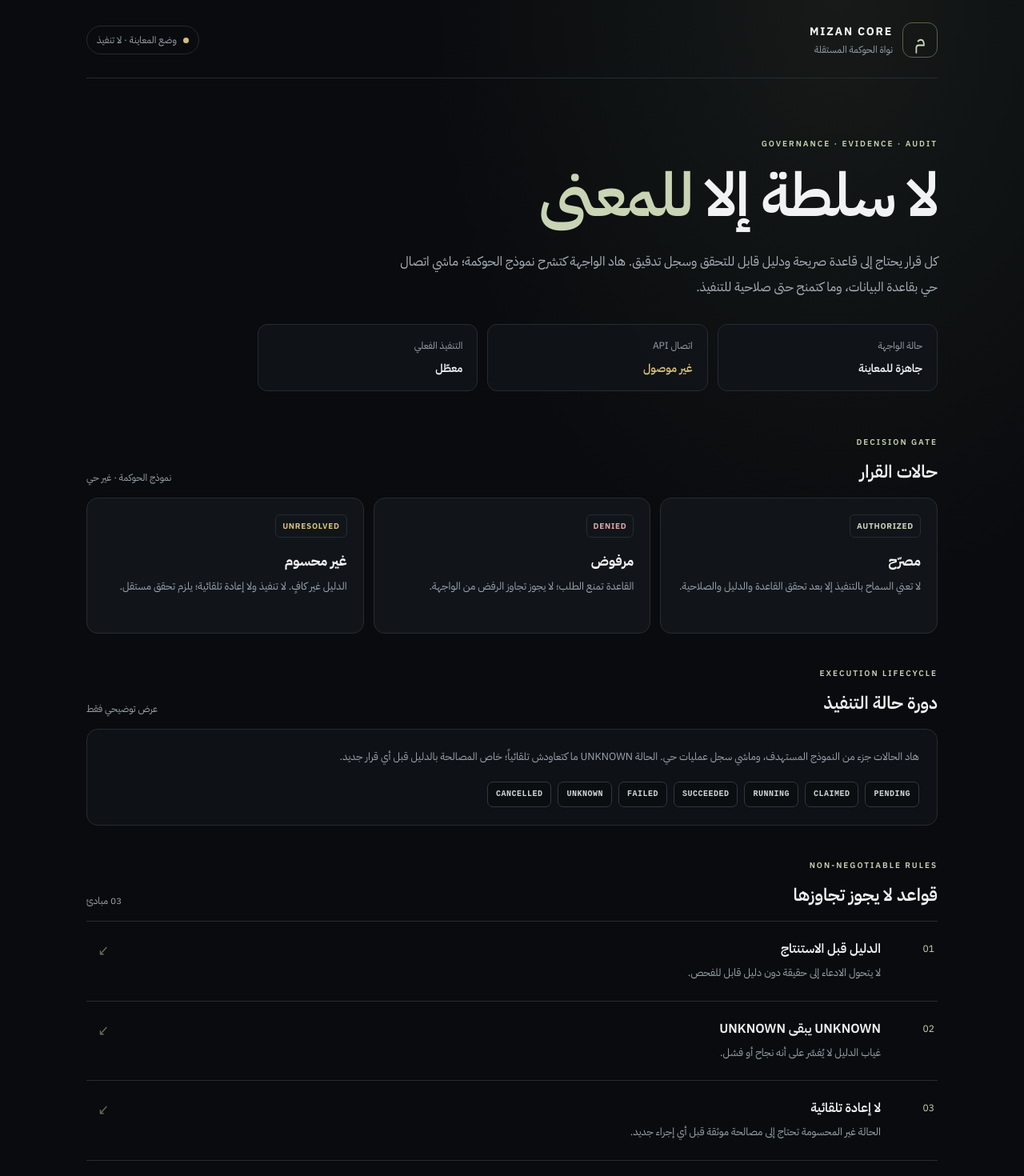
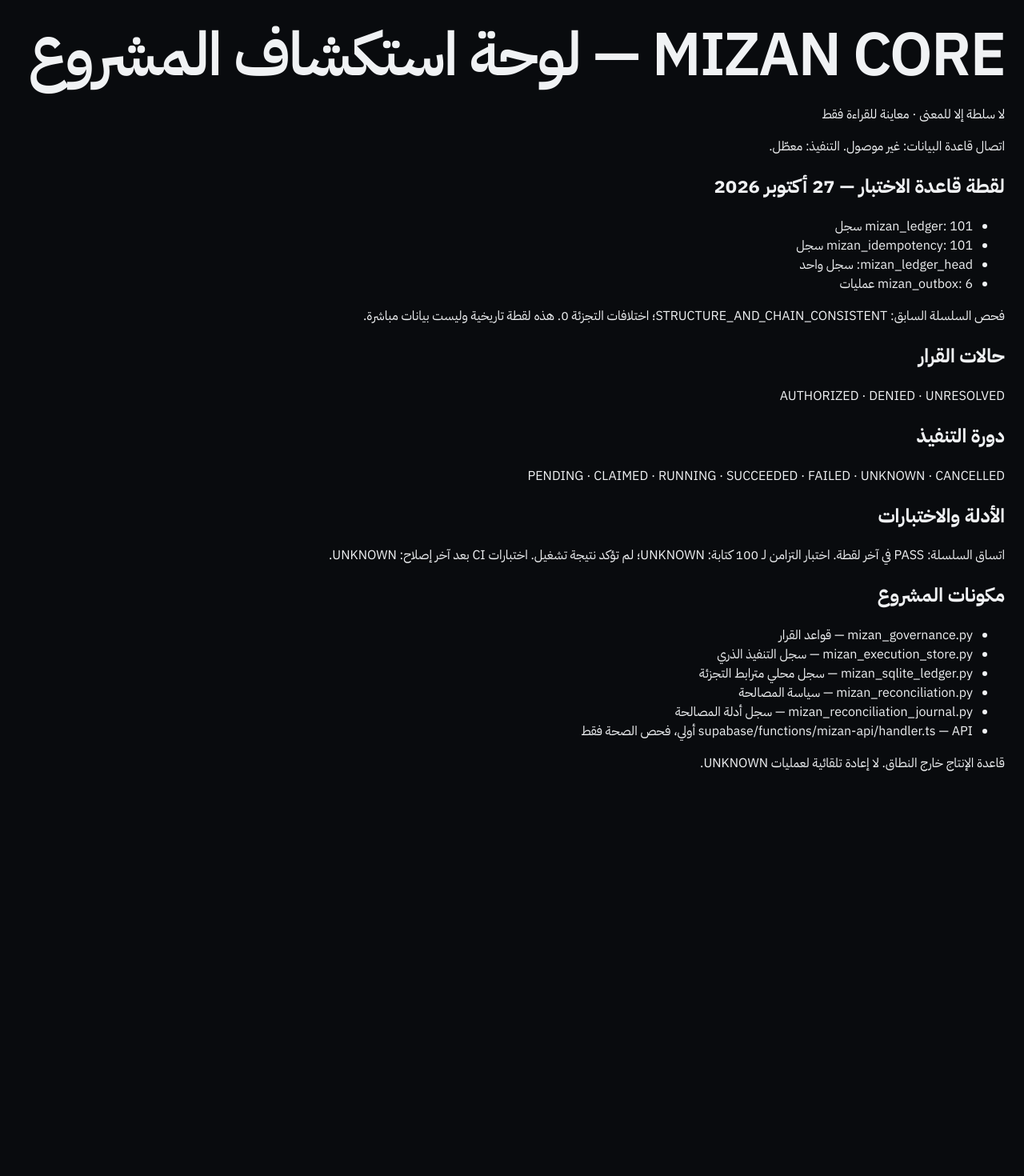
Before and after one commit to mnbkmorc-ops12/Moroco-atlas-, a Next.js app in the folder apps/web/: page / in a window 1280 px wide. Shown: the top 1470 px of the page at 80% size. After the commit the page ends 1006 px from the top, so only its background shows below. Built offline with nearby package versions, Linux system fonts and the light colour scheme.

Commit message:
Expand MIZAN CORE preview dashboard

```diff
--- a/apps/web/app/page.tsx
+++ b/apps/web/app/page.tsx
@@ -1,80 +1 @@
-const principles = [
-  { code: "01", title: "الدليل قبل الاستنتاج", detail: "لا يتحول الادعاء إلى حقيقة دون دليل قابل للفحص." },
-  { code: "02", title: "UNKNOWN يبقى UNKNOWN", detail: "غياب الدليل لا يُفسَّر على أنه نجاح أو فشل." },
-  { code: "03", title: "لا إعادة تلقائية", detail: "الحالة غير المحسومة تحتاج إلى مصالحة موثقة قبل أي إجراء جديد." }
-];
-
-const decisionStates = [
-  { code: "AUTHORIZED", title: "مصرّح", detail: "لا تعني السماح بالتنفيذ إلا بعد تحقق القاعدة والدليل والصلاحية.", tone: "state-authorized" },
-  { code: "DENIED", title: "مرفوض", detail: "القاعدة تمنع الطلب؛ لا يجوز تجاوز الرفض من الواجهة.", tone: "state-denied" },
-  { code: "UNRESOLVED", title: "غير محسوم", detail: "الدليل غير كافٍ. لا تنفيذ ولا إعادة تلقائية؛ يلزم تحقق مستقل.", tone: "state-unresolved" }
-];
-
-const executionStates = [
-  "PENDING", "CLAIMED", "RUNNING", "SUCCEEDED", "FAILED", "UNKNOWN", "CANCELLED"
-];
-
-export default function Home() {
-  return (
-    <main className="shell">
-      <header className="topbar">
-        <a className="brand" href="/" aria-label="MIZAN CORE الرئيسية">
-          <span className="brand-mark">م</span>
-          <span><strong>MIZAN CORE</strong><small>نواة الحوكمة المستقلة</small></span>
-        </a>
-        <span className="environment"><i /> وضع المعاينة · لا تنفيذ</span>
-      </header>
-
-      <section className="hero">
-        <p className="eyebrow">GOVERNANCE · EVIDENCE · AUDIT</p>
-        <h1>لا سلطة إلا <em>للمعنى</em></h1>
-        <p className="intro">كل قرار يحتاج إلى قاعدة صريحة ودليل قابل للتحقق وسجل تدقيق. هاد الواجهة كتشرح نموذج الحوكمة؛ ماشي اتصال حي بقاعدة البيانات، وما كتمنح حتى صلاحية للتنفيذ.</p>
-        <div className="status-row">
-          <div className="status-card"><span>حالة الواجهة</span><strong>جاهزة للمعاينة</strong></div>
-          <div className="status-card"><span>اتصال API</span><strong className="muted">غير موصول</strong></div>
-          <div className="status-card"><span>التنفيذ الفعلي</span><strong>معطّل</strong></div>
-        </div>
-      </section>
-
-      <section className="section-heading">
-        <div><p className="eyebrow">DECISION GATE</p><h2>حالات القرار</h2></div>
-        <span className="count">نموذج الحوكمة · غير حي</span>
-      </section>
-      <section className="decision-grid" aria-label="حالات القرار">
-        {decisionStates.map((item) => (
-          <article className="decision-card" key={item.code}>
-            <span className={`decision-code ${item.tone}`}>{item.code}</span>
-            <h3>{item.title}</h3>
-            <p>{item.detail}</p>
-          </article>
-        ))}
-      </section>
-
-      <section className="section-heading execution-heading">
-        <div><p className="eyebrow">EXECUTION LIFECYCLE</p><h2>دورة حالة التنفيذ</h2></div>
-        <span className="count">عرض توضيحي فقط</span>
-      </section>
-      <section className="execution-panel">
-        <p>هاد الحالات جزء من النموذج المستهدف، وماشي سجل عمليات حي. الحالة UNKNOWN ما كتعاودش تلقائياً؛ خاص المصالحة بالدليل قبل أي قرار جديد.</p>
-        <div className="state-list">
-          {executionStates.map((state) => <span key={state}>{state}</span>)}
-        </div>
-      </section>
-
-      <section className="section-heading rules-heading">
-        <div><p className="eyebrow">NON-NEGOTIABLE RULES</p><h2>قواعد لا يجوز تجاوزها</h2></div>
-        <span className="count">03 مبادئ</span>
-      </section>
-      <section className="principles">
-        {principles.map((item) => (
-          <article className="principle" key={item.code}>
-            <span className="principle-code">{item.code}</span>
-            <div><h3>{item.title}</h3><p>{item.detail}</p></div>
-            <span className="arrow" aria-hidden="true">↙</span>
-          </article>
-        ))}
-      </section>
-      <footer><span>MIZAN CORE · Recovery Workspace</span><span>القرار يحتاج إلى دليل مستقل</span></footer>
-    </main>
-  );
-}
+export default function Home() { return <main dir="rtl" style={{padding:24,background:'#090b0e',color:'#f0f2f4',minHeight:'100vh'}}><h1>MIZAN CORE — لوحة استكشاف المشروع</h1><p>لا سلطة إلا للمعنى · معاينة للقراءة فقط</p><p>اتصال قاعدة البيانات: غير موصول. التنفيذ: معطّل.</p><h2>لقطة قاعدة الاختبار — 27 أكتوبر 2026</h2><ul><li>mizan_ledger: 101 سجل</li><li>mizan_idempotency: 101 سجل</li><li>mizan_ledger_head: سجل واحد</li><li>mizan_outbox: 6 عمليات</li></ul><p>فحص السلسلة السابق: STRUCTURE_AND_CHAIN_CONSISTENT؛ اختلافات التجزئة 0. هذه لقطة تاريخية وليست بيانات مباشرة.</p><h2>حالات القرار</h2><p>AUTHORIZED · DENIED · UNRESOLVED</p><h2>دورة التنفيذ</h2><p>PENDING · CLAIMED · RUNNING · SUCCEEDED · FAILED · UNKNOWN · CANCELLED</p><h2>الأدلة والاختبارات</h2><p>اتساق السلسلة: PASS في آخر لقطة. اختبار التزامن لـ 100 كتابة: UNKNOWN؛ لم تؤكد نتيجة تشغيل. اختبارات CI بعد آخر إصلاح: UNKNOWN.</p><h2>مكونات المشروع</h2><ul><li>mizan_governance.py — قواعد القرار</li><li>mizan_execution_store.py — سجل التنفيذ الذري</li><li>mizan_sqlite_ledger.py — سجل محلي مترابط التجزئة</li><li>mizan_reconciliation.py — سياسة المصالحة</li><li>mizan_reconciliation_journal.py — سجل أدلة المصالحة</li><li>supabase/functions/mizan-api/handler.ts — API أولي، فحص الصحة فقط</li></ul><p>قاعدة الإنتاج خارج النطاق. لا إعادة تلقائية لعمليات UNKNOWN.</p></main>; }
```
